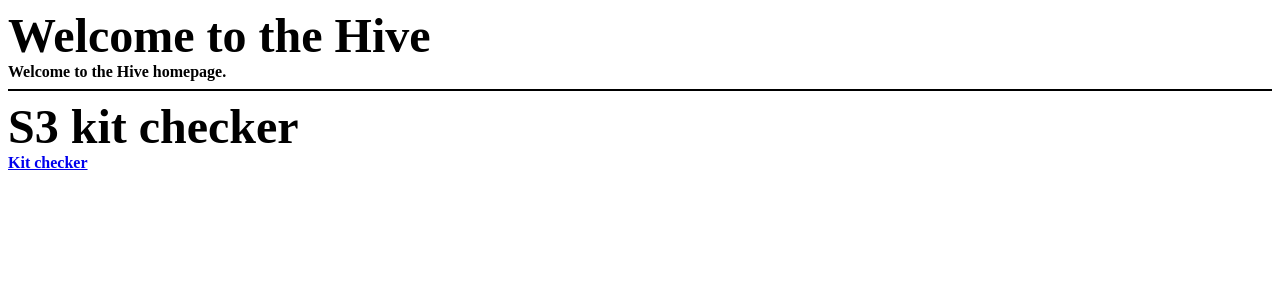
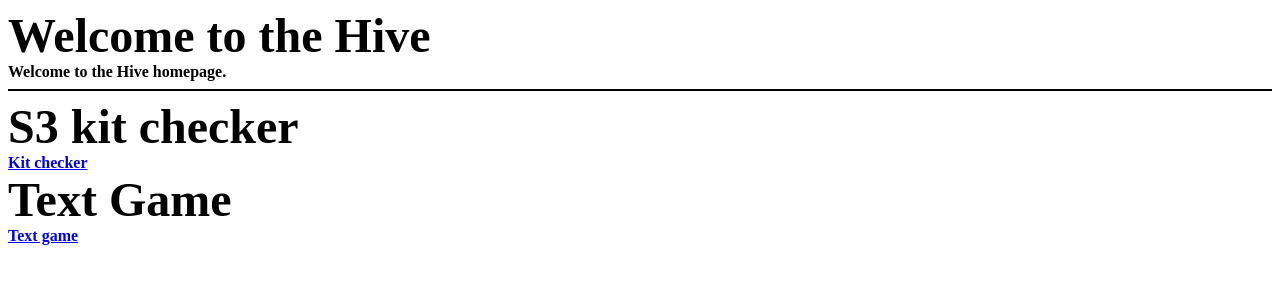
Before and after one commit to C8Gemdust/Hive, a plain HTML site: page index.html in a window 1280 px wide. Drawn offline with Linux system fonts and the light colour scheme.

Commit message:
Update index.html

```diff
--- a/index.html
+++ b/index.html
@@ -6,5 +6,6 @@
  <br> <p1> <b> Welcome to the Hive homepage. <b/> </p1>
    <hr style="height:2px;border-width:0;color:black;background-color:black">
     <p2><font size="16" style="color:black"> <b>S3 kit checker</b> </font> <br><a href="kits.html">Kit checker</a></br></p2>
+    <p2><font size="16" style="color:black"> <b>Text Game</b></font> <br><a href="textgame.html"> Text game</a></br></p2>
 <body>
 <html>
```
